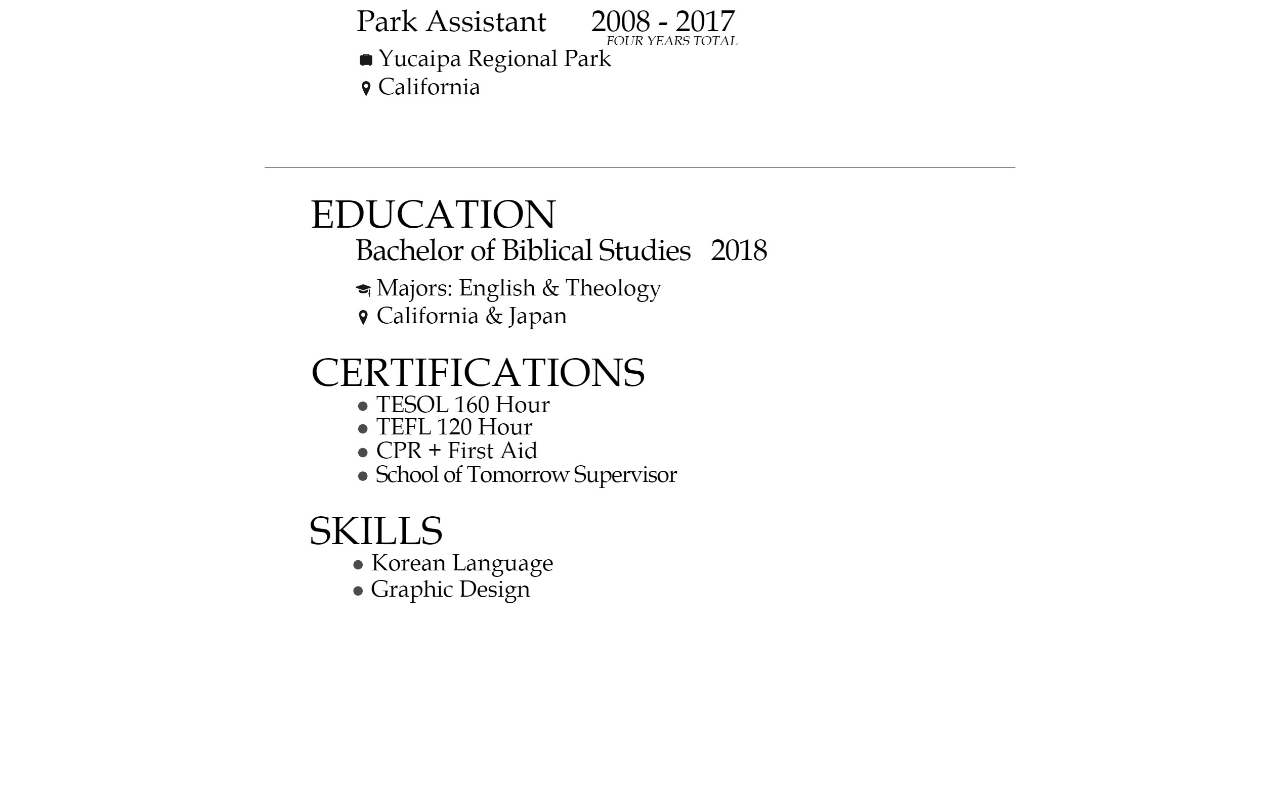
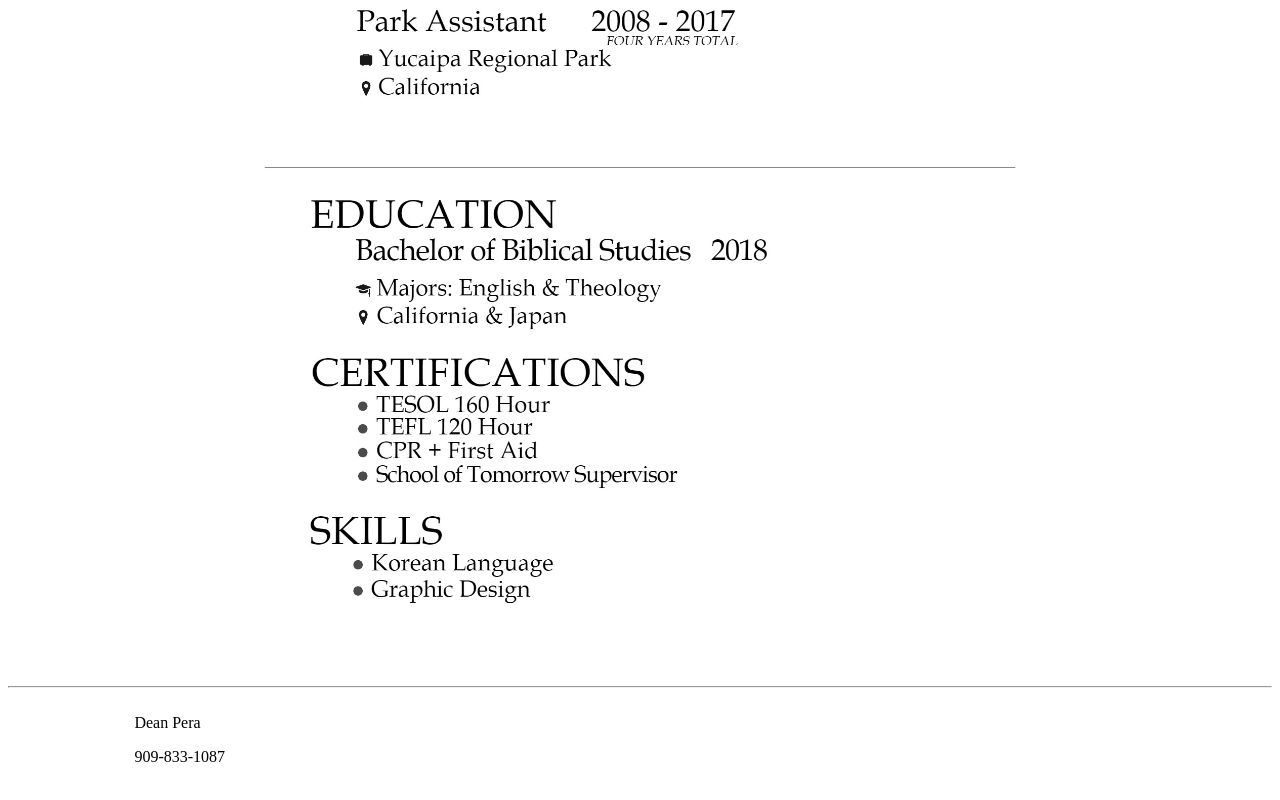
Before and after one commit to peradean/resume, a plain HTML site: page index.html in a window 1280 px wide. Shown: the part 675-1475 px from the top of the page. Before the commit the page ends 1361 px from the top, so only its background shows below. Drawn offline with Linux system fonts and the light colour scheme.

Commit message:
Update index.html

```diff
--- a/index.html
+++ b/index.html
@@ -20,6 +20,16 @@
     <h1> <hr> </h1>
    <img src="resume.jpg" alt="" class="center">
 
+    <hr>
+    <br>
+
+    <div class=center>
+    Dean Pera
+    <p>
+      909-833-1087
+    </div>
+      <br><br>
+
     </img>
   </body>
 </html>
```
